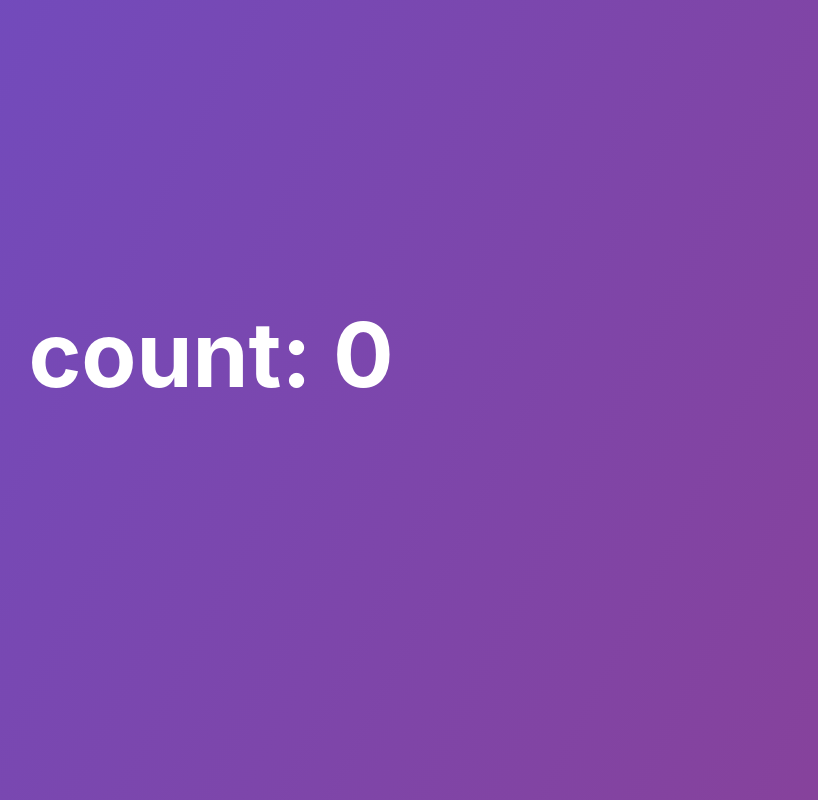
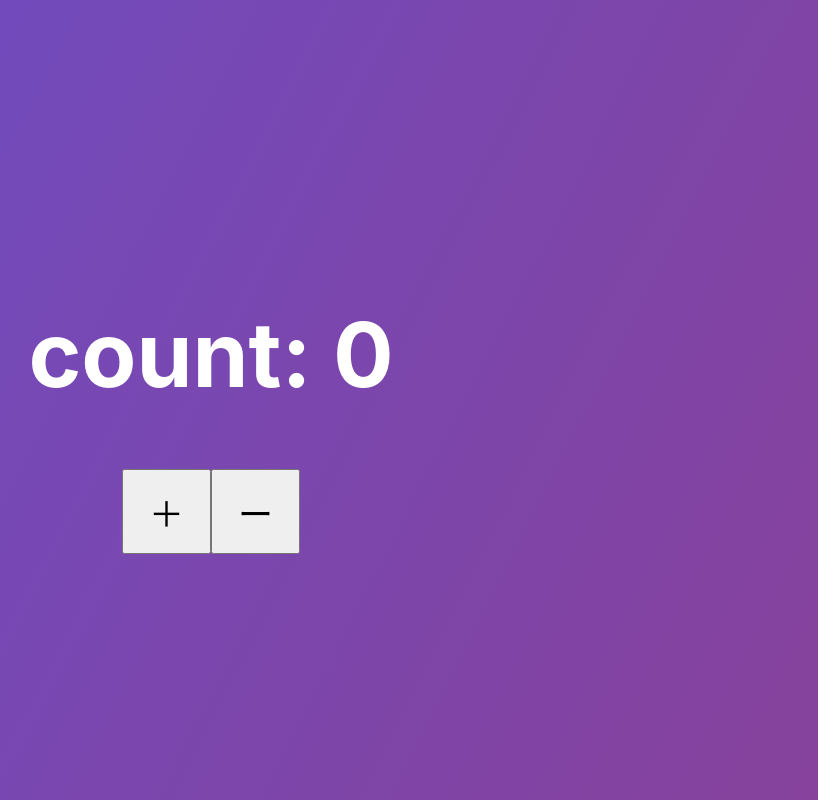
Before and after one commit to Kenshin0011/redux-tutorial, a React (Create React App) app: page / in a window 1280 px wide. Shown: the top 800 px of the page, without its empty margins (429-1247 px from the left). Built offline with nearby package versions, Linux system fonts and the light colour scheme.

Commit message:
+-のボタン追加

```diff
--- a/src/App.jsx
+++ b/src/App.jsx
@@ -1,11 +1,15 @@
 import './App.css';
-import {useSelector} from "react-redux";
+import {useDispatch, useSelector} from "react-redux";
+import {decrement, increment} from "./redux/counterSlice";
 
 function App() {
   const count = useSelector((state) => state.counter.value);
+  const dispatch = useDispatch();
   return (
     <div className="App">
       <h1>count: {count}</h1>
+      <button onClick={() => dispatch(increment())}>＋</button>
+      <button onClick={() => dispatch(decrement())}>ー</button>
     </div>
   );
 }
```
